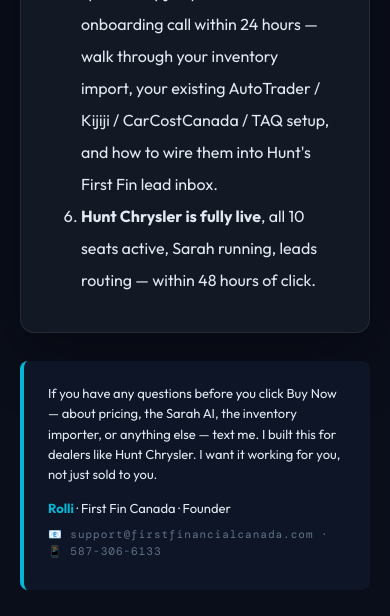
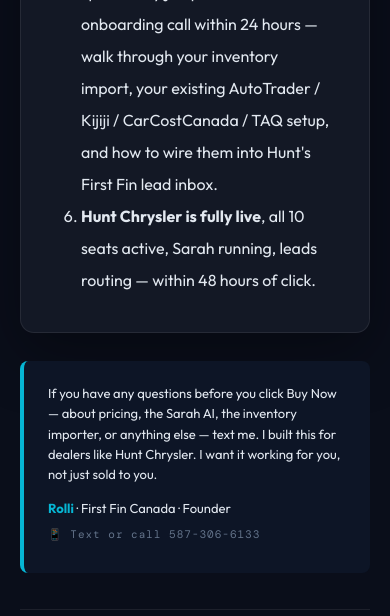
Before and after one commit to firstfinancialcanada-art/first-fin-sms, a browser extension: page ONBOARDING/Gold-Tier-Docs/Hunt Chrysler — Welcome to Gold Tier.html in a window 390 px wide. Shown: the part 5009-5625 px from the top of the page. Drawn offline with nearby package versions, Linux system fonts and the light colour scheme.

Commit message:
Hunt welcome doc: drop fake support email, phone-only contact
User flagged that support@firstfinancialcanada.com doesn't actually
exist as a Workspace user/alias. Removed from welcome packet so Mil
can't bounce a message off a dead address. Replaced with 'Text or
call 587-306-6133' only — single, working contact channel.

```diff
--- a/ONBOARDING/Gold-Tier-Docs/Hunt Chrysler — Welcome to Gold Tier.html
+++ b/ONBOARDING/Gold-Tier-Docs/Hunt Chrysler — Welcome to Gold Tier.html
@@ -520,7 +520,7 @@
   <div class="signoff">
     <p>If you have any questions before you click Buy Now — about pricing, the Sarah AI, the inventory importer, or anything else — text me. I built this for dealers like Hunt Chrysler. I want it working for you, not just sold to you.</p>
     <p style="margin-top:14px;"><span class="name">Rolli</span> · First Fin Canada · Founder</p>
-    <p class="meta">📧 support@firstfinancialcanada.com · 📱 587-306-6133</p>
+    <p class="meta">📱 Text or call 587-306-6133</p>
   </div>
 
   <!-- ── FOOTER ── -->
```
